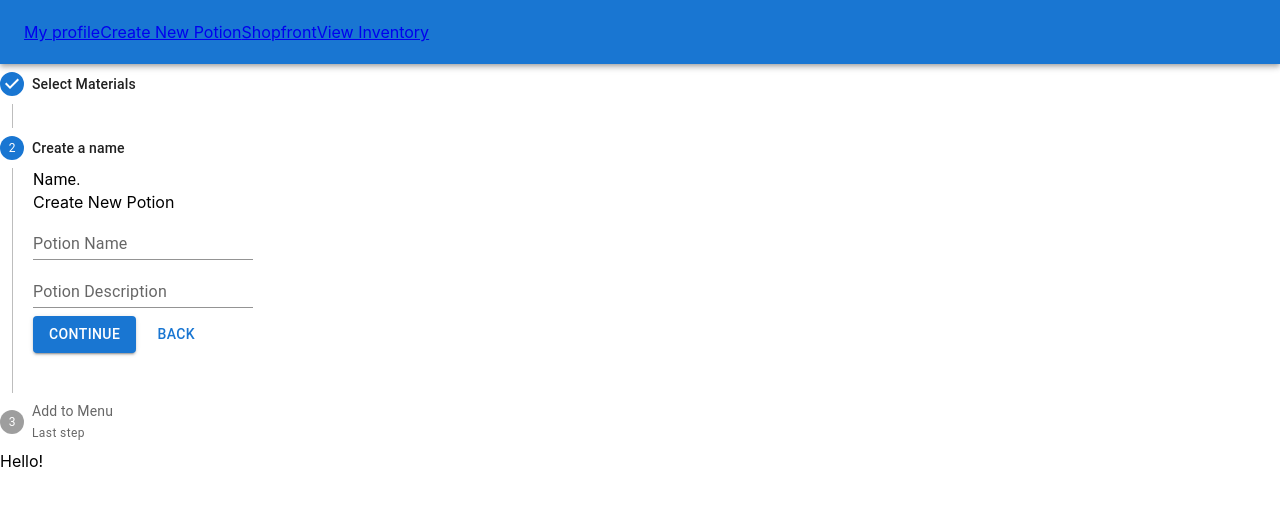
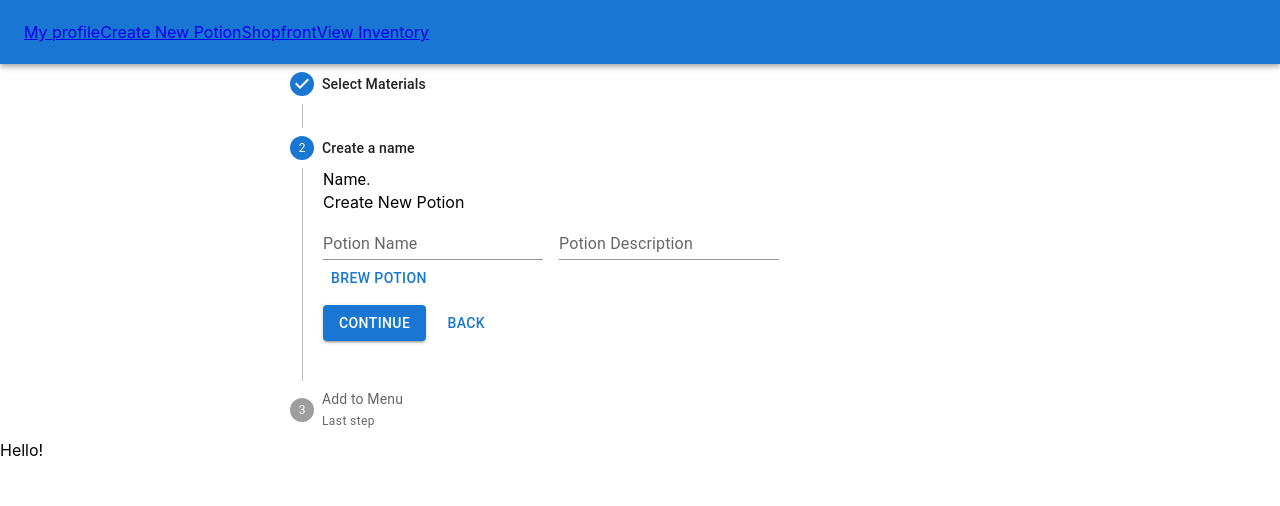
Before and after one commit to jasminbrooke/potion_avenue, a React (Create React App) app in the folder client/: page /createnewpotion in a window 1280 px wide. Both pictures are taken after a click on the button "CONTINUE". Shown: the top 506 px of the page. Built offline with nearby package versions, Linux system fonts and the light colour scheme; no server answers.

Commit message:
add handleSubmit on potion stepper

```diff
--- a/client/src/MaterialCard.js
+++ b/client/src/MaterialCard.js
@@ -43,18 +43,18 @@ const MaterialCard = ( { material } ) => {
 
     return (
         <div>
-        <Box gridColumn="span 3">
-                <Card sx={cardStyle}>
-                    <CardActionArea onClick={() => handleClick()}>
+        {/* <Box gridColumn="span 3"> */}
+                <Card sx={{...cardStyle, height: 150 }}>
+                    <CardActionArea sx={{ height: "100%" }} onClick={() => handleClick()}>
                         <CardHeader>{material.name}</CardHeader>
-                        <CardContent>
+                        <CardContent sx={{ textAlign: "center" }}>
                         <Typography variant="body2" color="text.secondary">
                         {material.description}
                         </Typography>
                         </CardContent>
                     </CardActionArea>
                 </Card>
-        </Box>
+        {/* </Box> */}
         </div>
     )
 }
--- a/client/src/NamePotion.js
+++ b/client/src/NamePotion.js
@@ -1,47 +1,46 @@
 import React, { useState } from "react"
 import Box from '@mui/material/Box';
 import TextField from '@mui/material/TextField';
-import MixMaterials from "./MixMaterials";
-import Stepper from "./Stepper"
+import Button from '@mui/material/Button'
 
-const NamePotion = ( { materials } ) => {
+const NamePotion = ( { handleSubmit } ) => {
 
     const [name, setName] = useState('')
-    const [image, setImage] = useState()
-    const [price, setPrice] = useState(10)
     const [description, setDescription] = useState("A questionable potion with unknown effects...")
+    const [image, setImage] = useState('http://www.clipartbest.com/cliparts/eTM/yMq/eTMyMqxAc.png')
 
-    const [newPotion, setNewPotion] = useState({
+    const newPotion={
         name: name,
         image: image,
-        price: price,
-        description: description,
-        // materials: materials
+        description: description
+    }
 
-    })
-
-    const handleSubmit = (e) => {
-        e.preventDefault()
-    }
 
  return (
         <div>
             <header>Create New Potion</header>
-            <Box>
+            <Box sx={{ display: 'flex', flexDirection: 'row', justifyContent: 'space-between', alignItems: 'center' }}>
             <form onSubmit={(e) => handleSubmit(newPotion)}>
+                <Box sx={{ display: 'flex', flexDirection: 'row', justifyContent: 'space-between' }}>
             <TextField
             onChange={(e) => setName(e.target.value)}
             id="standard-basic"
             label="Potion Name"
-            variant="standard" />
+            variant="standard"
+            sx={{ flex: 1, mr: 2 }}
+            />
 
 
             <TextField
             onChange={(e) => setDescription(e.target.value)}
             id="standard-basic"
             label="Potion Description"
-            variant="standard" />
+            variant="standard"
+            sx={{ flex: 1}}
+            />
+                </Box>
 
+                <Button type="submit">Brew Potion</Button>
             </form>
 
             </Box>
--- a/client/src/Stepper.js
+++ b/client/src/Stepper.js
@@ -12,6 +12,22 @@ import NamePotion from './NamePotion';
 import FinishPotion from './FinishPotion';
 
 export default function VerticalLinearStepper( { materials } ) {
+
+
+  const handleSubmit = (e, newPotion) => {
+    e.preventDefault()
+    fetch('/potions', {
+      method: 'POST',
+      headers: {
+        'content-type' : 'application/json'
+      },
+      body: JSON.stringify(newPotion)
+  })
+    .then(res => res.json())
+    .then(data => console.log(data))
+    .catch(error => console.error(error))
+  }
+
     const steps = [
         {
           label: 'Select Materials',
@@ -21,7 +37,7 @@ export default function VerticalLinearStepper( { materials } ) {
         {
           label: 'Create a name',
           description:'Name.',
-          component: <NamePotion />
+          component: <NamePotion handleSubmit={handleSubmit} />
         },
         {
           label: 'Add to Menu',
@@ -46,7 +62,7 @@ export default function VerticalLinearStepper( { materials } ) {
   };
 
   return (
-    <Box sx={{ maxWidth: 400 }}>
+    <Box sx={{ maxWidth: 700, margin: '0 auto' }}>
       <Stepper activeStep={activeStep} orientation="vertical">
         {steps.map((step, index) => (
           <Step key={step.label}>
```
